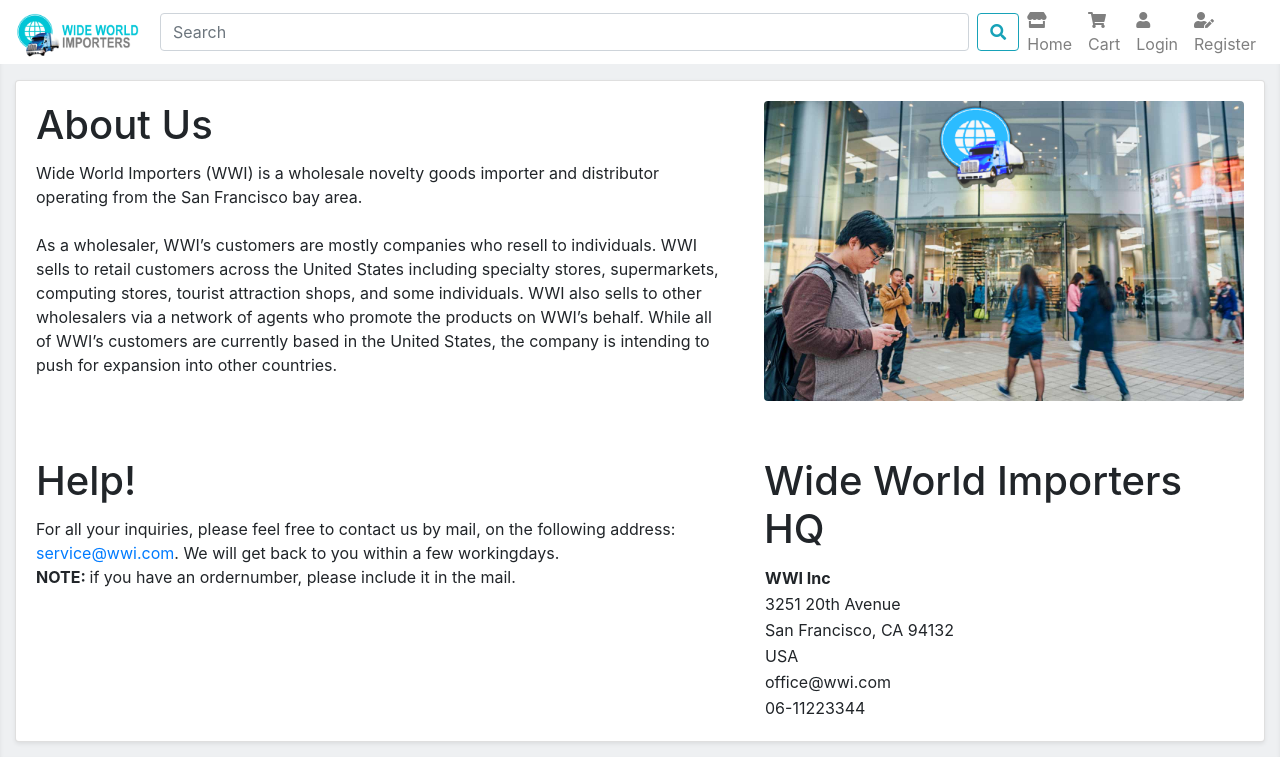
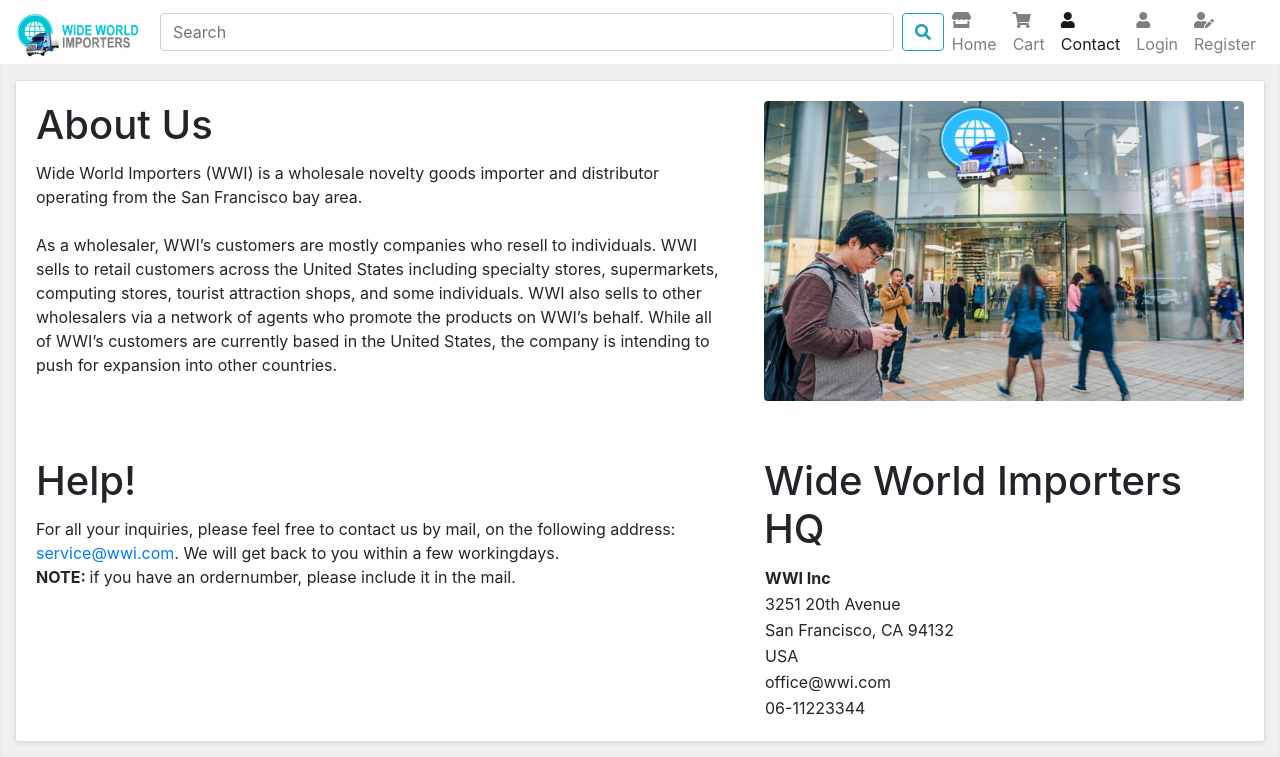
Before and after one commit to DjurnNelissen/Wide-World-Importers, a PHP site: page /contact.php in a window 1280 px wide. Shown: the top 757 px of the page. Run offline with PHP 8.4, Linux system fonts and the light colour scheme; some libraries are stand-ins or nearby versions; some web fonts are replaced.

Commit message:
added contact to nav-bar

```diff
--- a/includes/navbar.php
+++ b/includes/navbar.php
@@ -18,6 +18,11 @@
 			</li>
 			<li id="Cart" class="nav-item">
 				<a class="nav-link" href="winkelwagen.php"><i class="fas fa-shopping-cart"></i> Cart</a>
+			</li>
+			<li class="nav-item" id="Contact">
+				<a href="contact.php" class="nav-link">
+						<i class="fas fa-user"></i>Contact
+				</a>
 			</li>
 
 				<?php
@@ -45,5 +50,8 @@
 	} else if (page == "Orderhistory") {
 		var navItem = document.getElementById("Order");
 		navItem.className += " " + "active";
+	} else if (page == "Contact") {
+		var navItem = document.getElementById("Contact");
+		navItem.className += " " + "active";
 	}
 </script>
```
